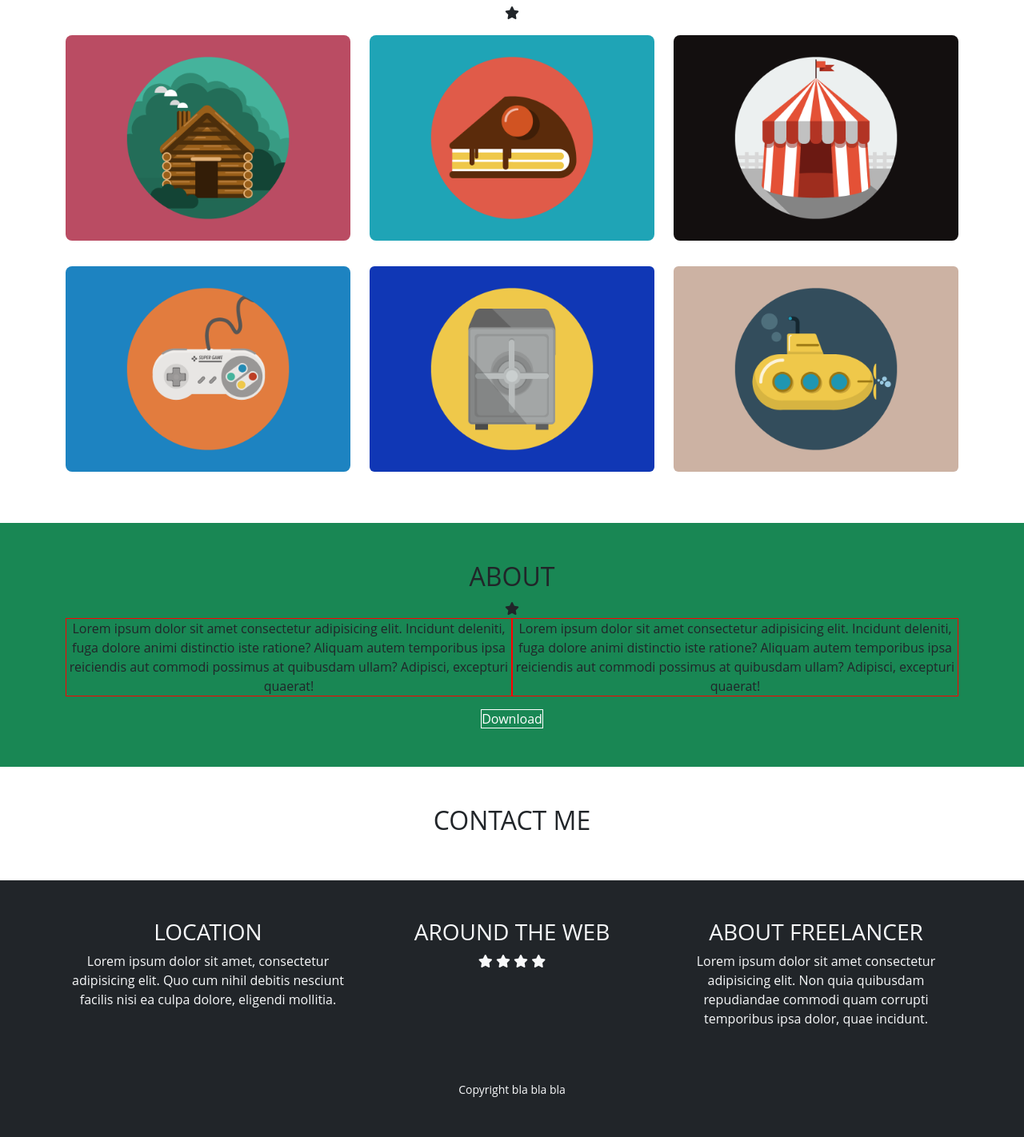
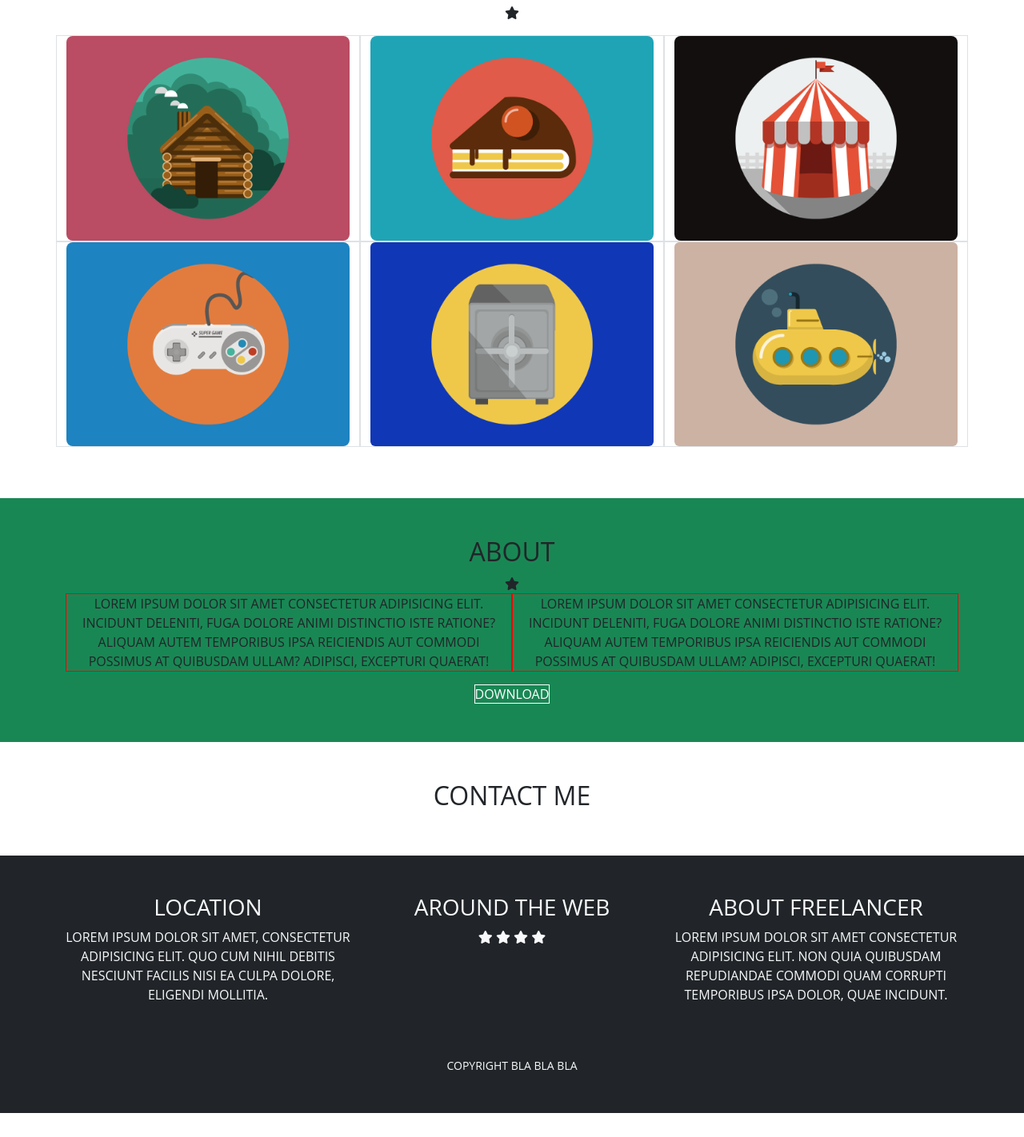
Before and after one commit to Eecodev/html-css-bootstrap-freelancer, a plain HTML site: page index.html in a window 1280 px wide. Shown: the part 585-2007 px from the top of the page at 80% size. After the commit the page ends 1977 px from the top, so only its background shows below. Drawn offline with nearby package versions, Linux system fonts and the light colour scheme.

Commit message:
grid system changed

```diff
--- a/css/style.css
+++ b/css/style.css
@@ -6,8 +6,9 @@
 body{
     font-family: "Open Sans", sans-serif;
 }
-img{
+#portfolio img{
     width: 100%;
+    display: block;
 }
 ul{
     list-style: none;
@@ -20,31 +21,13 @@ ul{
 .avatar{
     width: 200px;
 }
-.hero-text{
-    text-align: center;
-}
-.portfolio-text{
-    text-align: center;
-}
-.about{
-    text-align: center;
-}
 .download{
     color: white;
     text-decoration: none;
     border: 1px solid white;
 }
-.contact-me{
-    text-align: center;
-}
-.location, .web, .freelancer{
-    text-align: center;
-}
+/* footer */
 
-/* footer */
-.footer-bottom{
-    text-align: center;
-}
 
 
 /* icons */
--- a/index.html
+++ b/index.html
@@ -9,9 +9,9 @@
     <link rel="stylesheet" href="css/style.css">
 </head>
 <body>
-    <header class="bg-dark text-light">
+    <header class="bg-dark text-light text-uppercase">
         <nav class="container d-flex justify-content-between align-content-center py-2 debug">
-            <h1 class="debug">START BOOTSTRAP</h1>
+            <h1 class="debug">Start Bootstrap</h1>
             <ul class="d-flex debug">
                 <li class="p-1">Portfolio</li>
                 <li class="p-1">About</li>
@@ -20,7 +20,7 @@
         </nav>
     </header>
     <main>
-        <section class="bg-success text-light">
+        <section id="hero" class="bg-success text-light text-uppercase text-center">
             <div class="container py-5">
                 <div class="d-flex justify-content-center">
                     <img class="avatar" src="./bootstrap_freelancer/img/avatar.svg" alt="avatar">
@@ -28,56 +28,54 @@
                 <div class="hero-text">
                     <h2>START BOOTSTRAP</h2>
                     <i class="fa-solid fa-star"></i>
-                    <p>GRAPHIC ARTIST - WEB DESIGNER - ILLUSTRATOR</p>
+                    <p>Graphic Artist - Web Designer - Illustrator</p>
                 </div>
             </div>
         </section>
-        <section class="bg-white">
+        <section id="portfolio" class="bg-white text-uppercase text-center">
             <div class="container py-5">
                 <div class="portfolio-text">
-                    <h2>PORTFOLIO</h2>
+                    <h2>Portfolio</h2>
                     <i class="fa-solid fa-star"></i>
                 </div>
                 <div class="row py-3">
-                    <div class="col">
-                        <div>
+                    <div class="col-12 col-md-6 col-lg-4 border">
+                        <div class="my-img-container">
                             <img class="rounded-3" src="./bootstrap_freelancer/img/cabin.png" alt="">
                         </div>
                     </div>
-                    <div class="col">
-                        <div>
+                    <div class="col-12 col-md-6 col-lg-4 border">
+                        <div class="my-img-container">
                             <img class="rounded-3" src="./bootstrap_freelancer/img/cake.png" alt="">
                         </div>
                     </div>
-                    <div class="col">
-                        <div>
+                    <div class="col-12 col-md-6 col-lg-4 border">
+                        <div class="my-img-container">
                             <img class="rounded-3" src="./bootstrap_freelancer/img/circus.png" alt="">
                         </div>
                     </div>
-                </div>
-                <div class="row py-3">
-                    <div class="col">
-                        <div>
+                    <div class="col-12 col-md-6 col-lg-4 border">
+                        <div class="my-img-container">
                             <img class="rounded-3" src="./bootstrap_freelancer/img/game.png" alt="">
                         </div>
                     </div>
-                    <div class="col">
-                        <div>
+                    <div class="col-12 col-md-6 col-lg-4 border">
+                        <div class="my-img-container">
                             <img class="rounded-2" src="./bootstrap_freelancer/img/safe.png" alt="">
                         </div>
                     </div>
-                    <div class="col">
-                        <div>
+                    <div class="col-12 col-md-6 col-lg-4 border">
+                        <div class="my-img-container">
                             <img class="rounded-2" src="./bootstrap_freelancer/img/submarine.png" alt="">
                         </div>
                     </div>
                 </div>
             </div>
         </section>
-        <section class="bg-success">
+        <section id="about" class="bg-success text-uppercase text-center">
             <div class="container py-5">
                 <div class="about">
-                  <h2>ABOUT</h2>
+                  <h2>About</h2>
                   <i class="fa-solid fa-star"></i>
                     <div class="d-flex justify-content-center">
                         <p class="debug">Lorem ipsum dolor sit amet consectetur adipisicing elit. Incidunt deleniti, fuga dolore animi distinctio iste ratione? Aliquam autem temporibus ipsa reiciendis aut commodi possimus at quibusdam ullam? Adipisci, excepturi quaerat!</p>
@@ -87,30 +85,30 @@
                 </div>
             </div>
         </section>
-        <section class="bg-white">
+        <section id="contact-me" class="bg-white text-uppercase text-center">
             <div class="container py-5">
                 <div class="contact-me">
-                    <h2>CONTACT ME</h2>
+                    <h2>Contact me</h2>
                 </div>
             </div>
         </section>
     </main>
-    <footer class="bg-dark text-light">
+    <footer class="bg-dark text-light text-uppercase text-center">
         <div class="container py-5">
             <div class="footer-top row">
                 <div class="location col">
-                    <h3>LOCATION</h3>
+                    <h3>Location</h3>
                     <p>Lorem ipsum dolor sit amet, consectetur adipisicing elit. Quo cum nihil debitis nesciunt facilis nisi ea culpa dolore, eligendi mollitia.</p>
                 </div>
                 <div class="web col">
-                    <h3>AROUND THE WEB</h3>
+                    <h3>Around the web</h3>
                     <i class="fa-solid fa-star"></i>
                     <i class="fa-solid fa-star"></i>
                     <i class="fa-solid fa-star"></i>
                     <i class="fa-solid fa-star"></i>
                 </div>
                 <div class="freelancer col">
-                    <h3>ABOUT FREELANCER</h3>
+                    <h3>About freelancer</h3>
                     <p>Lorem ipsum dolor sit amet consectetur adipisicing elit. Non quia quibusdam repudiandae commodi quam corrupti temporibus ipsa dolor, quae incidunt.</p>
                 </div>
             </div>
```
